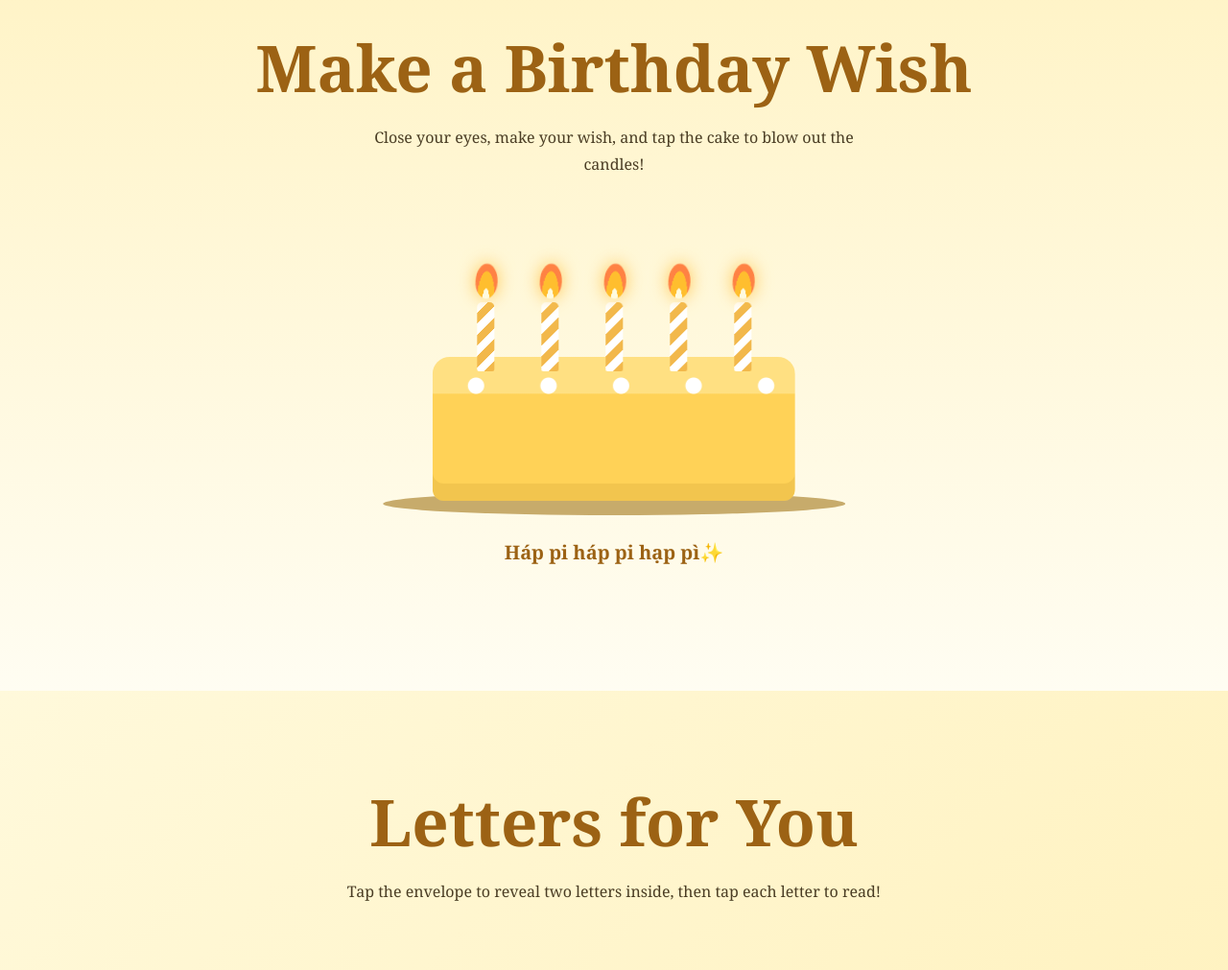
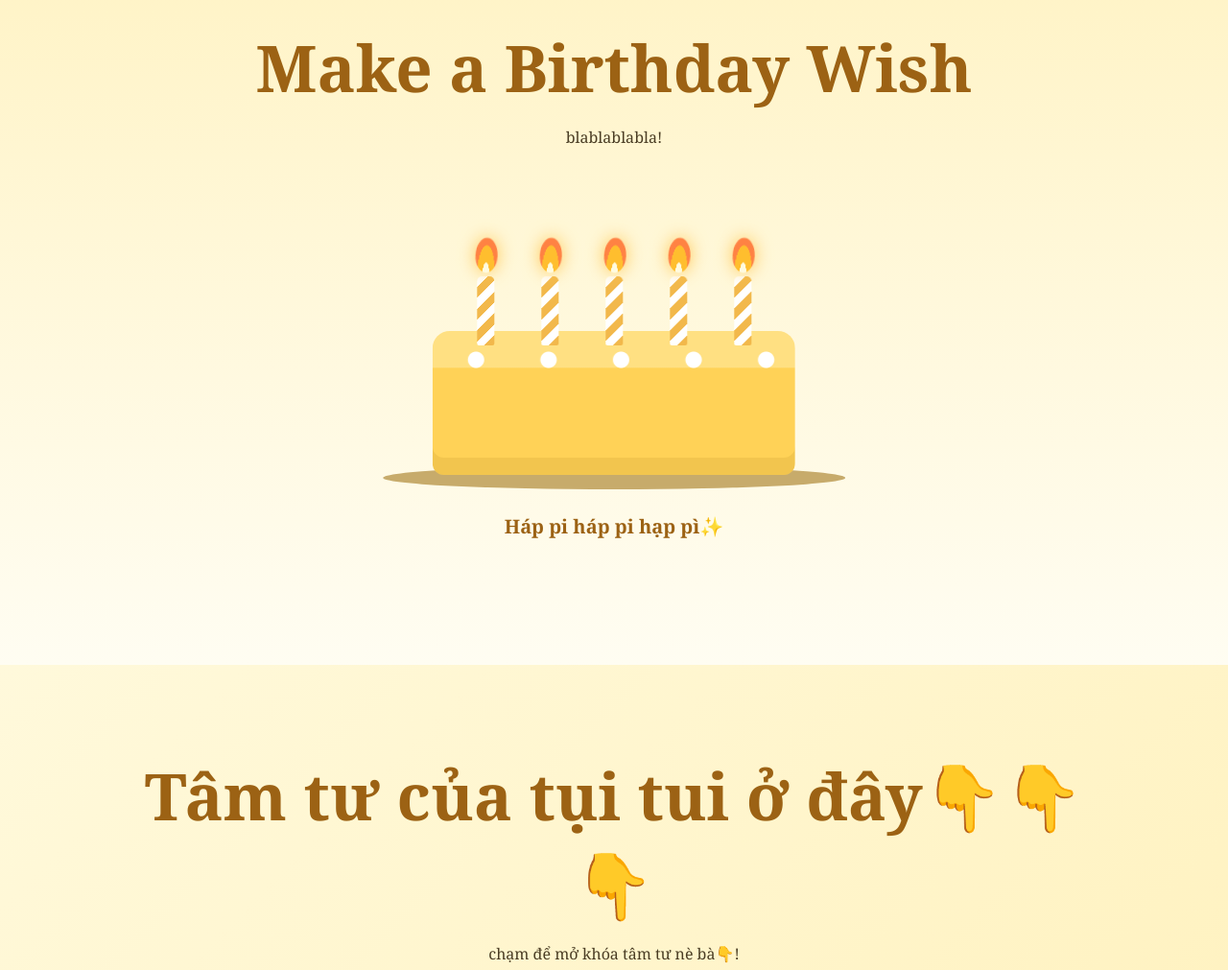
Before and after one commit to teresa-2206/birthdaycard.4.tlyperlynn, a plain HTML site: page index.html in a window 1280 px wide. Shown: the part 2720-3731 px from the top of the page at 96% size. Drawn offline with Linux system fonts and the light colour scheme.

Commit message:
Update index.html

```diff
--- a/index.html
+++ b/index.html
@@ -991,7 +991,7 @@
       <div class="section-inner">
         <h2 class="section-heading">Make a Birthday Wish</h2>
         <p class="section-description">
-          Close your eyes, make your wish, and tap the cake to blow out the candles!
+          blablablabla!
         </p>
 
         <div class="cake-wrap">
@@ -1017,9 +1017,9 @@
     <!-- 4. PHẦN PHONG BÌ 2 LÁ THƯ LỜI CHÚC -->
     <section class="collage-section">
       <div class="section-inner">
-        <h2 class="section-heading">Letters for You</h2>
+        <h2 class="section-heading">Tâm tư của tụi tui ở đây👇👇👇</h2>
         <p class="section-description">
-          Tap the envelope to reveal two letters inside, then tap each letter to read!
+          chạm để mở khóa tâm tư nè bà👇!
         </p>
 
         <div class="envelope-stage" id="envelopeStage">
@@ -1033,7 +1033,7 @@
             <button class="mini-letter mini-letter-left" type="button" data-letter="letter1">
               <span class="mini-letter-tag">Letter #1</span>
               <h4>From me</h4>
-              <p>Happy birthday to someone who makes ordinary days feel brighter...</p>
+              <p>belebalebelel.</p>
               <span class="mini-letter-cta">Tap to read →</span>
             </button>
 
@@ -1047,7 +1047,7 @@
         </div>
 
         <div class="envelope-label" id="envelopeLabel">
-          Tap the wax seal to open the envelope
+          ☝️☝️☝️☝️☝️☝️☝️☝️☝️
         </div>
       </div>
     </section>
```
